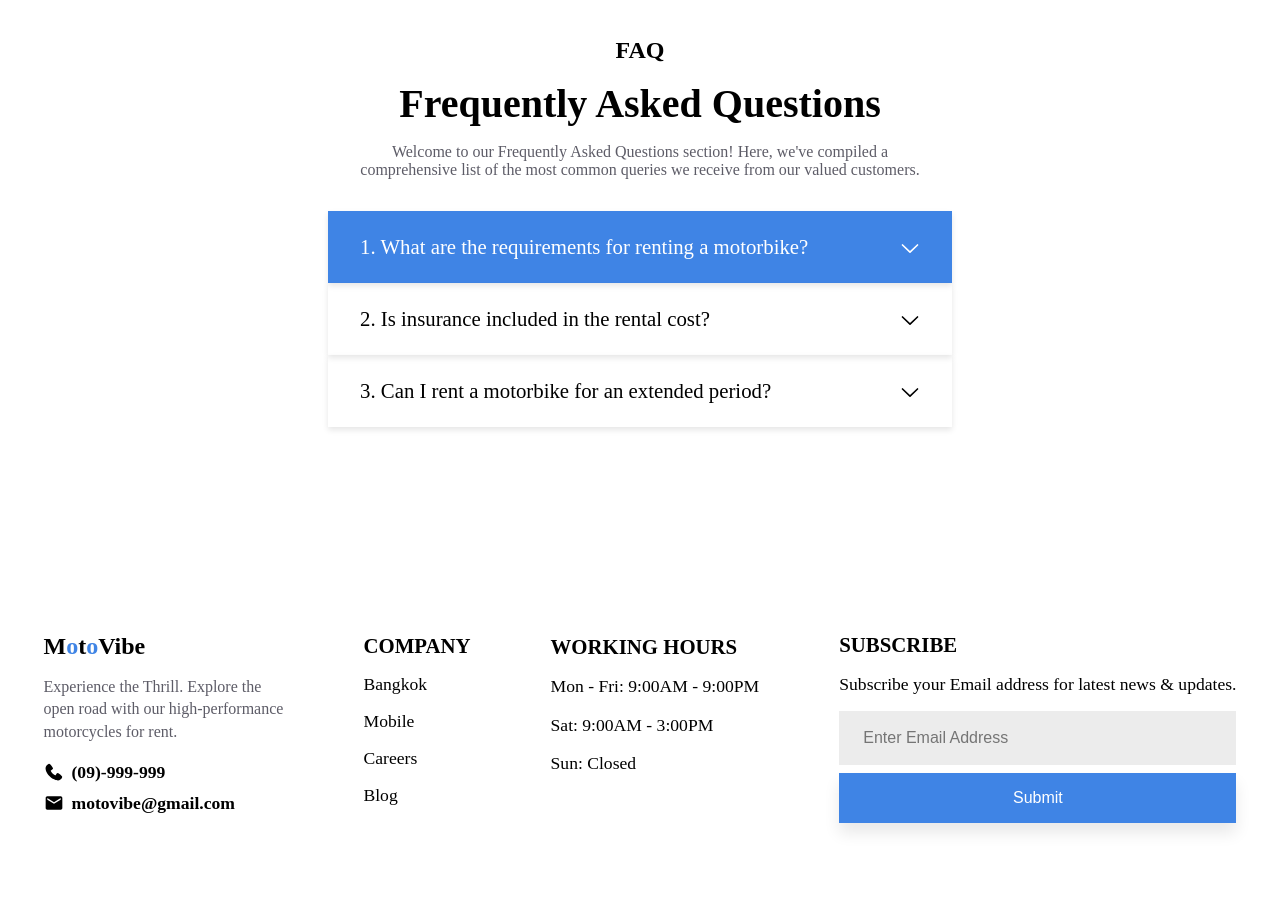
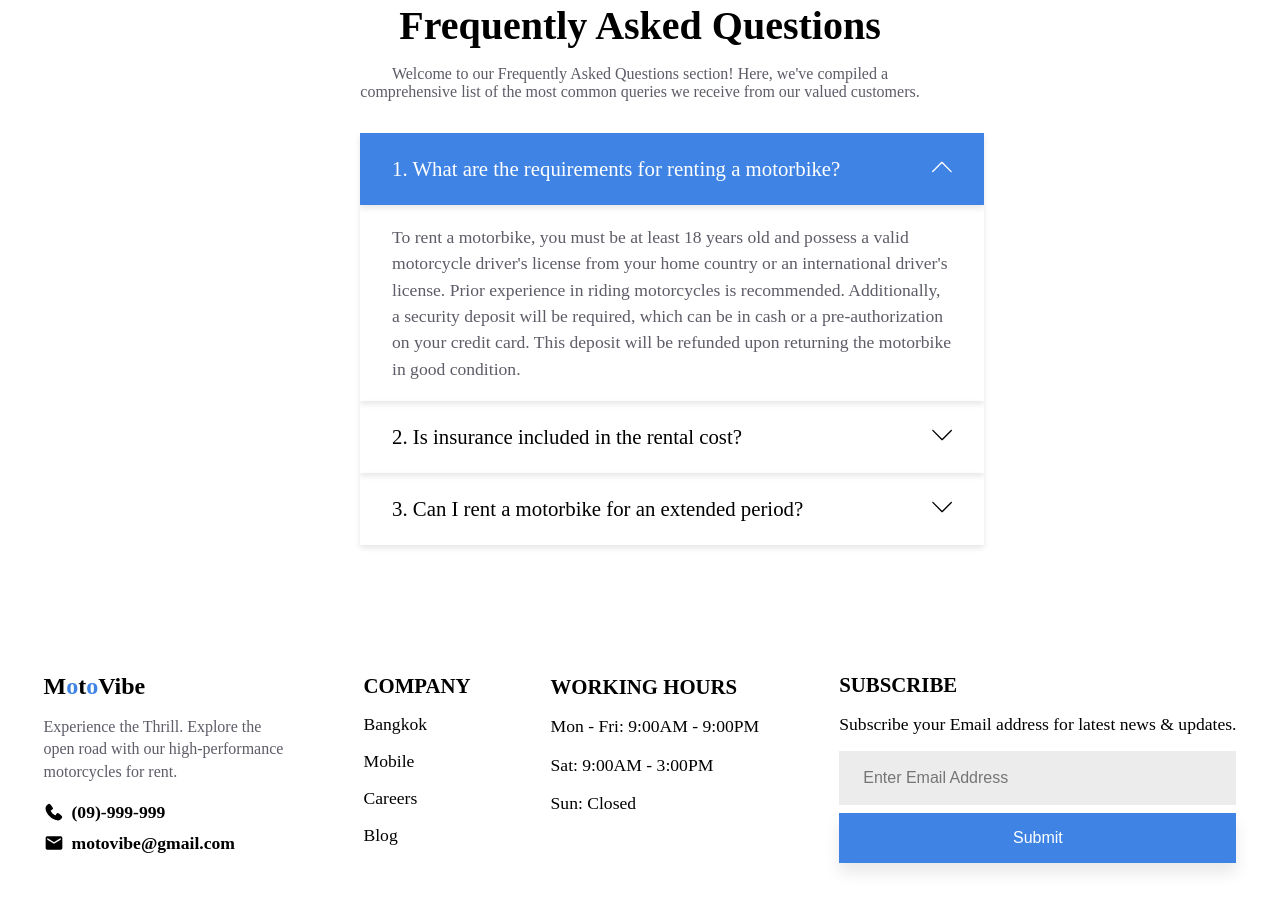
Before and after one commit to OnigiriKing/moto-vibe, a React (Create React App) app: page / in a window 1280 px wide. Shown: the part 3680-4590 px from the top of the page. Built offline with nearby package versions, Linux system fonts and the light colour scheme.

Commit message:
FAQ screen is ready

```diff
--- a/src/pages/homePage/components/Questions.jsx
+++ b/src/pages/homePage/components/Questions.jsx
@@ -18,29 +18,65 @@ export default function Questions() {
         </div>
         <div className="all-questions">
           <div className="faq-question">
-            <div  className={faq==="Q1"?"active-question":""} onClick={() => faq !=="Q1"?setQ("Q1"):setQ("Q0")}>
-              <h3>1. What are the requirements for renting a motorbike?</h3> {homeSvg(20).arrow}
+            <div
+              className={faq === "Q1" ? "active-question" : ""}
+              onClick={() => (faq !== "Q1" ? setQ("Q1") : setQ("Q0"))}
+            >
+              <h3>1. What are the requirements for renting a motorbike?</h3>{" "}
+              {homeSvg(20).arrowDown}
             </div>
             <div
-            className={`questions-slide ${faq==="Q1"?"active-answer":""}`}>
-
+              className={`questions-slide ${
+                faq === "Q1" ? "active-answer" : ""
+              }`}
+            >
+              To rent a motorbike, you must be at least 18 years old and possess
+              a valid motorcycle driver's license from your home country or an
+              international driver's license. Prior experience in riding
+              motorcycles is recommended. Additionally, a security deposit will
+              be required, which can be in cash or a pre-authorization on your
+              credit card. This deposit will be refunded upon returning the
+              motorbike in good condition.
             </div>
           </div>
           <div className="faq-question">
             <div
-            className={faq==="Q2"?"active-question":""}
-            onClick={() => faq !=="Q2"?setQ("Q2"):setQ("Q0")}>
-              <h3>2. Is insurance included in the rental cost?</h3>{homeSvg(20).arrow}
+              className={faq === "Q2" ? "active-question" : ""}
+              onClick={() => (faq !== "Q2" ? setQ("Q2") : setQ("Q0"))}
+            >
+              <h3>2. Is insurance included in the rental cost?</h3>
+              {homeSvg(20).arrowDown}
             </div>
             <div
-            className={`questions-slide ${faq==="Q1"?"active-answer":""}`}></div>
+              className={`questions-slide ${
+                faq === "Q2" ? "active-answer" : ""
+              }`}
+            >
+              Yes, our rental packages include basic insurance coverage. This
+              coverage typically includes damage to the motorbike and
+              third-party liability insurance. However, please note that the
+              insurance might have certain limitations and exclusions.
+            </div>
           </div>
           <div className="faq-question">
             <div
-            className={faq==="Q3"?"active-question":""} onClick={() => faq !=="Q3"?setQ("Q3"):setQ("Q0")}>
-              <h3>3. Can I rent a motorbike for an extended period?</h3> {homeSvg(20).arrow}
+              className={faq === "Q3" ? "active-question" : ""}
+              onClick={() => (faq !== "Q3" ? setQ("Q3") : setQ("Q0"))}
+            >
+              <h3>3. Can I rent a motorbike for an extended period?</h3>{" "}
+              {homeSvg(20).arrowDown}
             </div>
-            <div className={`questions-slide ${faq==="Q1"?"active-answer":""}`}></div>
+            <div
+              className={`questions-slide ${
+                faq === "Q3" ? "active-answer" : ""
+              }`}
+            >
+              Absolutely! We offer long-term motorbike rental options for your
+              convenience. Whether you need it for a few weeks or months, we
+              have flexible rental plans to suit your requirements. For extended
+              rentals, we provide attractive discounts, making it a
+              cost-effective choice for your stay in Bangkok.
+            </div>
           </div>
         </div>
       </div>
--- a/src/styles/homePage/_homeStyle.scss
+++ b/src/styles/homePage/_homeStyle.scss
@@ -12,12 +12,11 @@
   width: 100%;
   z-index: 1;
 
-
-    h3 {
+  h3 {
     font-size: $h3-size;
   }
 
-    h2 {
+  h2 {
     font-size: $h2-size;
   }
 
@@ -233,7 +232,6 @@
   h3 {
     margin-bottom: 1rem;
   }
-
 }
 
 //! Models screen
@@ -366,7 +364,6 @@
   text-align: left;
   row-gap: 1rem;
 
-
   a {
     @include button-style;
     display: flex;
@@ -444,7 +441,6 @@
   margin: 0 3rem;
   margin-bottom: 3rem;
   gap: 0.5rem;
-
 }
 
 .review-screen-clients {
@@ -498,7 +494,7 @@
 //! questions screen
 
 #questions-screen {
-  height: 80vh;
+  height: 85vh;
   width: 100%;
   display: flex;
   justify-content: center;
@@ -524,37 +520,59 @@
   }
 
   .all-questions {
-
+          width: 35rem;
   }
 
   .faq-question {
-
-
     div:nth-child(1) {
       padding: 1.5rem 2rem;
       width: 35rem;
       cursor: pointer;
-      box-shadow: 0 3px 6px 0 rgba(0,0,0,.1);
+      box-shadow: 0 3px 6px 0 rgba(0, 0, 0, 0.1);
       display: flex;
       justify-content: space-between;
-      transition: background-color .3s ease;
+      transition: background-color 0.3s ease;
 
       svg {
-        transform: rotate(90deg);
-      }
+    transition: all .2s ease-in-out;
+  }
+
 
       h3 {
-        transition: color .1s;
+        transition: color 0.1s;
         font-weight: 500;
+
+      }
     }
-  }
   }
 }
 
 .active-question {
   background-color: $primColor;
-  color: #FFFF;
+  color: #ffff;
+
+  svg {
+    transform: rotate(180deg);
+  }
 }
+
+.questions-slide {
+  display: flex;
+  align-items: center;
+  justify-content: center;
+  line-height: 1.5;
+  font-size: $h4-size;
+  overflow: hidden;
+  width: 35rem;
+  padding: 0rem 2rem;
+  color: $grayText;
+  box-shadow: 0 3px 6px 0 rgba(0, 0, 0, 0.1);
+  max-height: 0;
+  transition: .3s ease;
+}
+
+
 .active-answer {
-
+  padding: 1.2rem 2rem;
+  max-height: 20rem;
 }
--- a/src/svg/homeSvg.jsx
+++ b/src/svg/homeSvg.jsx
@@ -30,6 +30,19 @@ export function homeSvg(width) {
         />
       </svg>
     ),
+    arrowDown: (
+      <svg
+        xmlns="http://www.w3.org/2000/svg"
+        width={width}
+        height={width}
+        viewBox="0 0 1024 1024"
+      >
+        <path
+          fill="currentColor"
+          d="M8.2 275.4c0-8.6 3.4-17.401 10-24.001c13.2-13.2 34.8-13.2 48 0l451.8 451.8l445.2-445.2c13.2-13.2 34.8-13.2 48 0s13.2 34.8 0 48L542 775.399c-13.2 13.2-34.8 13.2-48 0l-475.8-475.8c-6.8-6.8-10-15.4-10-24.199z"
+        />
+      </svg>
+    ),
   };
 
   return svg;
```
Also changed, not shown: src/dist/style.css, 1 other file (tests, documents, lock files or other folders).
